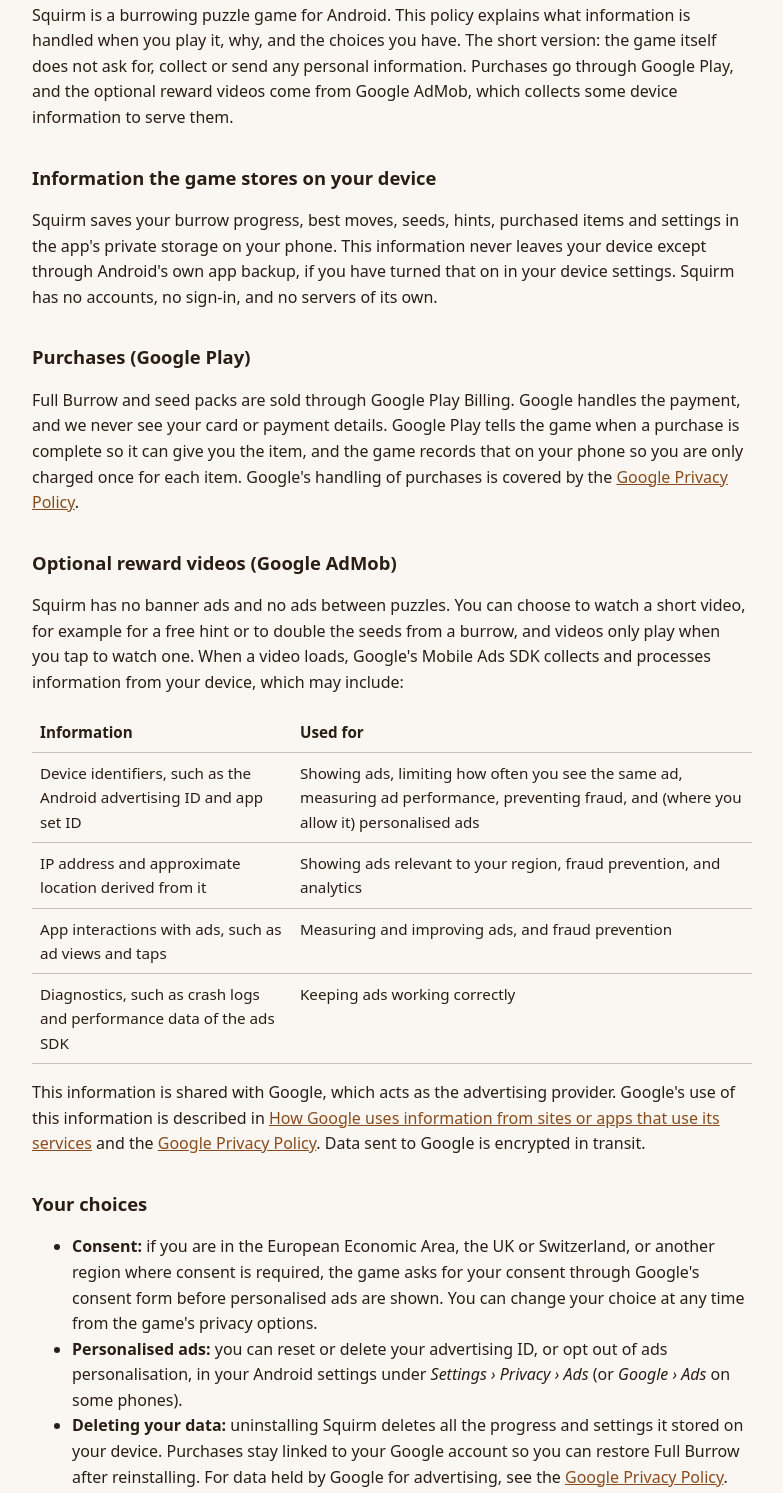
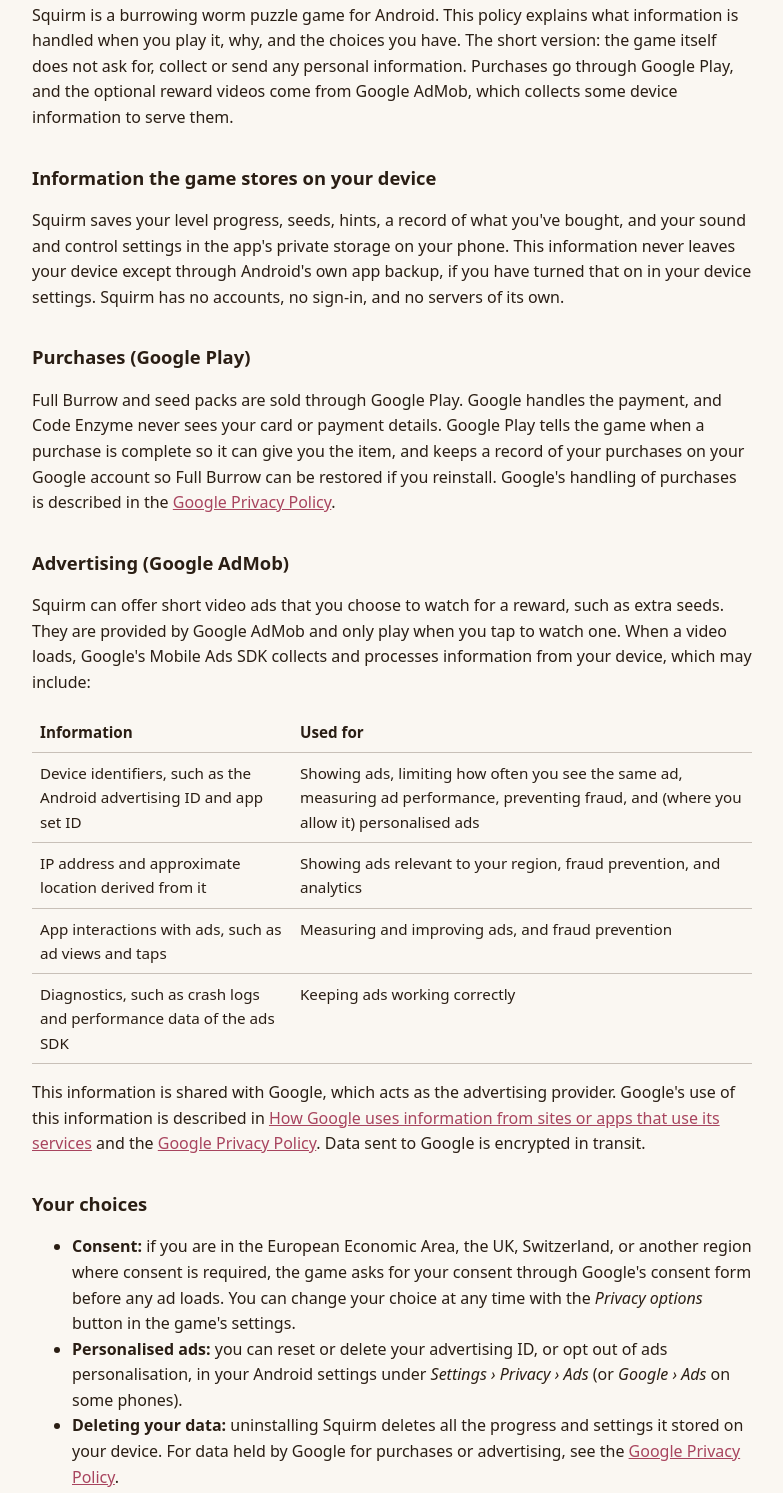
Before and after one commit to Code-Enzyme/squirm-privacy, a plain HTML site: page index.html in a window 1280 px wide. Shown: the part 151-1644 px from the top of the page, without its empty margins (248-1031 px from the left). Drawn offline with Linux system fonts and the light colour scheme.

Commit message:
Use the Squirm privacy policy from the game repo (store/privacy-policy.html)
Co-Authored-By: Claude Opus 5.5 <noreply@anthropic.com>

```diff
--- a/index.html
+++ b/index.html
@@ -5,8 +5,8 @@
 <meta name="viewport" content="width=device-width, initial-scale=1">
 <title>Squirm Privacy Policy</title>
 <style>
-  :root { color-scheme: light dark; --fg: #2a1e14; --muted: #6b5a4a; --bg: #faf7f2; --accent: #8a4b1c; }
-  @media (prefers-color-scheme: dark) { :root { --fg: #efe6da; --muted: #b0a191; --bg: #0b0907; --accent: #e0a85a; } }
+  :root { color-scheme: light dark; --fg: #2a1e14; --muted: #6b5a4a; --bg: #faf7f2; --accent: #a8445e; }
+  @media (prefers-color-scheme: dark) { :root { --fg: #efe6da; --muted: #b0a191; --bg: #0b0907; --accent: #f08aa0; } }
   body { margin: 0; background: var(--bg); color: var(--fg); font: 16px/1.6 system-ui, -apple-system, "Segoe UI", Roboto, sans-serif; }
   main { max-width: 720px; margin: 0 auto; padding: 32px 16px 64px; }
   h1 { font-size: 1.9rem; line-height: 1.2; margin: 0 0 4px; }
@@ -23,26 +23,26 @@
 <h1>Squirm Privacy Policy</h1>
 <p class="muted">Effective 14 November 2026 · App: Squirm (<code>com.codeenzyme.squirm</code>) · Developer: Code Enzyme</p>
 
-<p>Squirm is a burrowing puzzle game for Android. This policy explains what information is handled when you play it,
+<p>Squirm is a burrowing worm puzzle game for Android. This policy explains what information is handled when you play it,
 why, and the choices you have. The short version: the game itself does not ask for, collect or send any personal
 information. Purchases go through Google Play, and the optional reward videos come from Google AdMob, which collects
 some device information to serve them.</p>
 
 <h2>Information the game stores on your device</h2>
-<p>Squirm saves your burrow progress, best moves, seeds, hints, purchased items and settings in the app's private
-storage on your phone. This information never leaves your device except through Android's own app backup, if you have
-turned that on in your device settings. Squirm has no accounts, no sign-in, and no servers of its own.</p>
+<p>Squirm saves your level progress, seeds, hints, a record of what you've bought, and your sound and control settings
+in the app's private storage on your phone. This information never leaves your device except through Android's own app
+backup, if you have turned that on in your device settings. Squirm has no accounts, no sign-in, and no servers of its own.</p>
 
 <h2>Purchases (Google Play)</h2>
-<p>Full Burrow and seed packs are sold through Google Play Billing. Google handles the payment, and we never see your card
-or payment details. Google Play tells the game when a purchase is complete so it can give you the item, and the game
-records that on your phone so you are only charged once for each item. Google's handling of purchases is covered by the
-<a href="https://policies.google.com/privacy">Google Privacy Policy</a>.</p>
+<p>Full Burrow and seed packs are sold through Google Play. Google handles the payment, and Code Enzyme never sees your
+card or payment details. Google Play tells the game when a purchase is complete so it can give you the item, and keeps
+a record of your purchases on your Google account so Full Burrow can be restored if you reinstall. Google's handling of
+purchases is described in the <a href="https://policies.google.com/privacy">Google Privacy Policy</a>.</p>
 
-<h2>Optional reward videos (Google AdMob)</h2>
-<p>Squirm has no banner ads and no ads between puzzles. You can choose to watch a short video, for example for a free hint
-or to double the seeds from a burrow, and videos only play when you tap to watch one. When a video loads, Google's Mobile
-Ads SDK collects and processes information from your device, which may include:</p>
+<h2>Advertising (Google AdMob)</h2>
+<p>Squirm can offer short video ads that you choose to watch for a reward, such as extra seeds. They are provided by
+Google AdMob and only play when you tap to watch one. When a video loads, Google's Mobile Ads SDK collects and
+processes information from your device, which may include:</p>
 <table>
   <tr><th>Information</th><th>Used for</th></tr>
   <tr><td>Device identifiers, such as the Android advertising ID and app set ID</td><td>Showing ads, limiting how often you see the same ad, measuring ad performance, preventing fraud, and (where you allow it) personalised ads</td></tr>
@@ -56,14 +56,13 @@ and the <a href="https://policies.google.com/privacy">Google Privacy Policy</a>.
 
 <h2>Your choices</h2>
 <ul>
-  <li><strong>Consent:</strong> if you are in the European Economic Area, the UK or Switzerland, or another region where consent is required,
-  the game asks for your consent through Google's consent form before personalised ads are shown. You can change your
-  choice at any time from the game's privacy options.</li>
+  <li><strong>Consent:</strong> if you are in the European Economic Area, the UK, Switzerland, or another region where consent is required,
+  the game asks for your consent through Google's consent form before any ad loads. You can change your
+  choice at any time with the <em>Privacy options</em> button in the game's settings.</li>
   <li><strong>Personalised ads:</strong> you can reset or delete your advertising ID, or opt out of ads personalisation, in your
   Android settings under <em>Settings › Privacy › Ads</em> (or <em>Google › Ads</em> on some phones).</li>
   <li><strong>Deleting your data:</strong> uninstalling Squirm deletes all the progress and settings it stored on your device.
-  Purchases stay linked to your Google account so you can restore Full Burrow after reinstalling.
-  For data held by Google for advertising, see the <a href="https://policies.google.com/privacy">Google Privacy Policy</a>.</li>
+  For data held by Google for purchases or advertising, see the <a href="https://policies.google.com/privacy">Google Privacy Policy</a>.</li>
 </ul>
 
 <h2>Children</h2>
```
